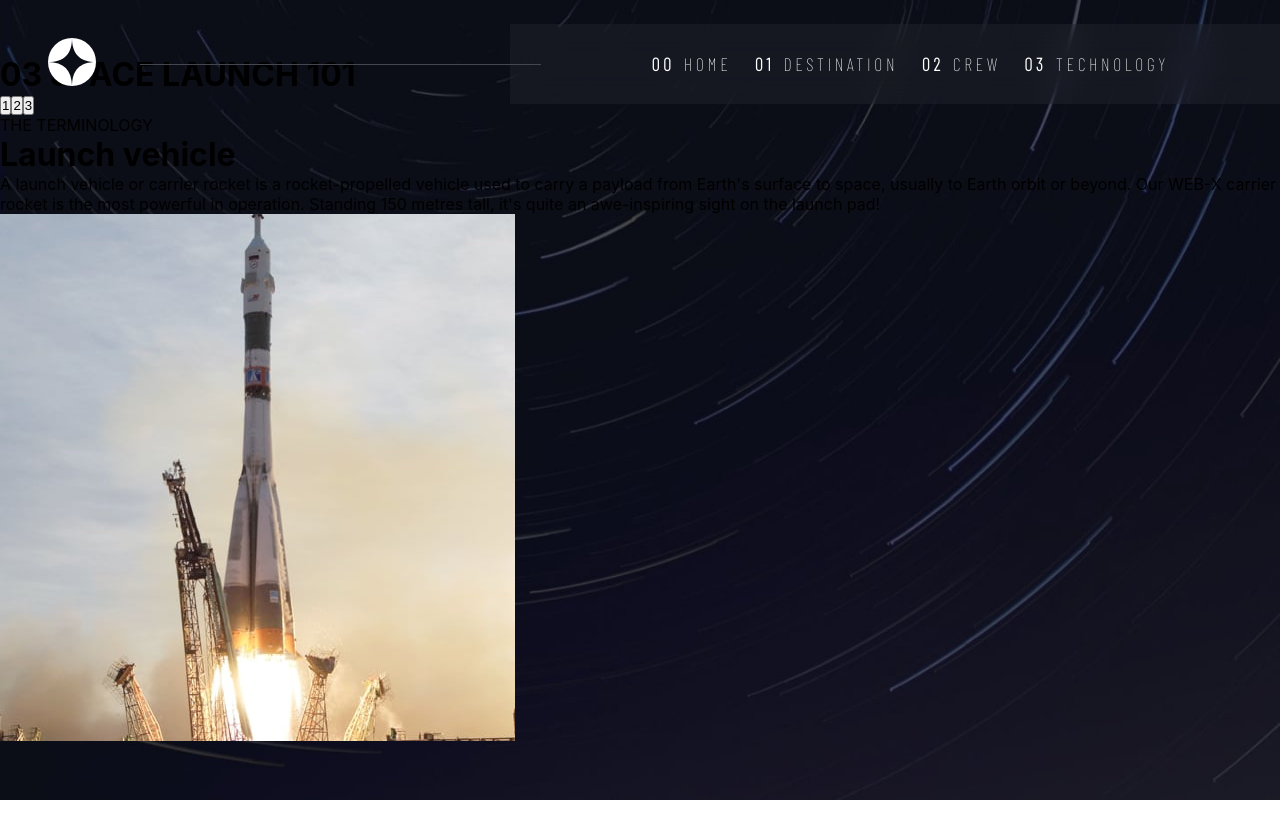
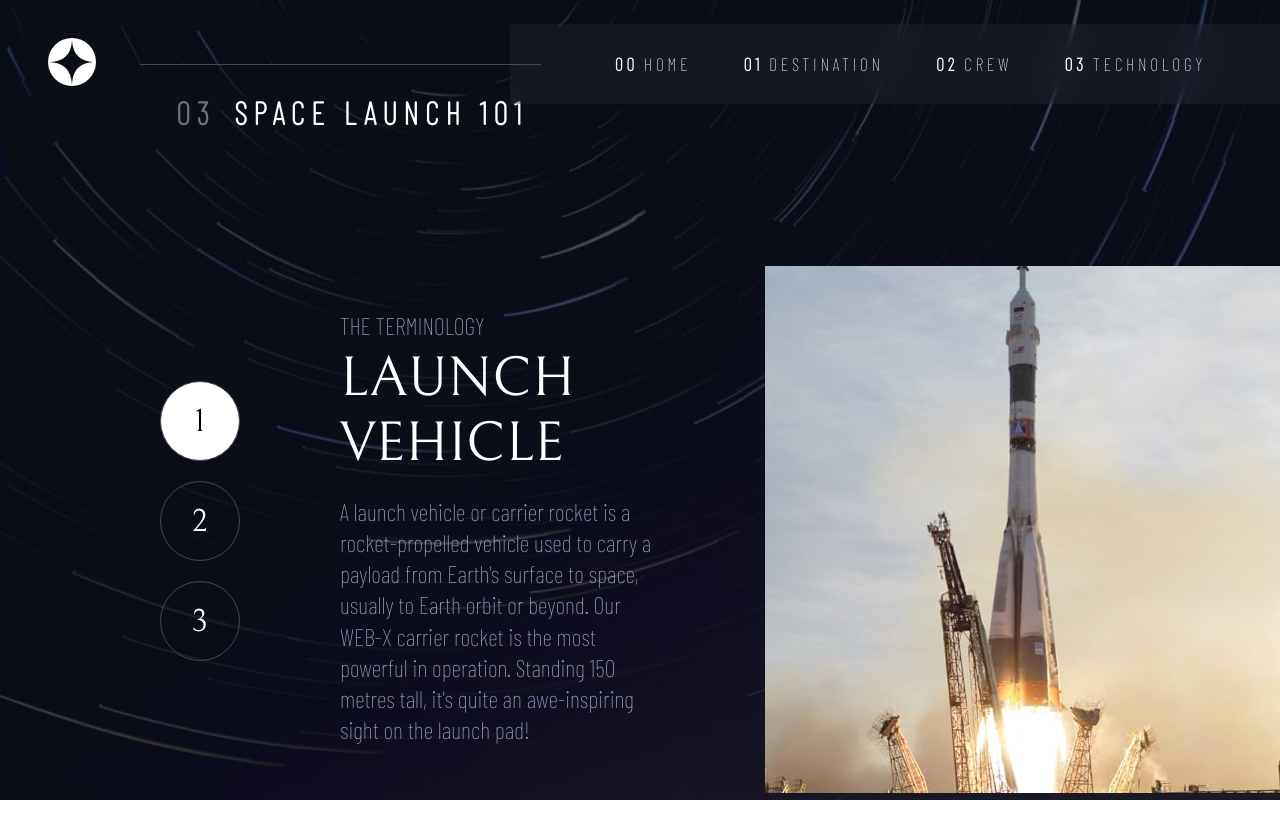
Before and after one commit to David-Chazoule/Space-Tourism, a React (Create React App) app in the folder spacetourism/: page /Technology in a window 1280 px wide. Shown: the top 838 px of the page. Before the commit the page ends 800 px from the top, so only its background shows below. Built offline with nearby package versions, Linux system fonts and the light colour scheme.

Commit message:
design crew page, modification navbar

```diff
--- a/spacetourism/src/components/crew/Crew.tsx
+++ b/spacetourism/src/components/crew/Crew.tsx
@@ -32,6 +32,7 @@ function Crew() {
 
   return (
     <div className="crew_container">
+      <div className="box">
       <div className="title-box">
         <h1 className="title-page">
           <span>02</span> MEET YOUR CREW
@@ -57,11 +58,14 @@ function Crew() {
             </div>
           </div>
           <div className="img-crew">
-            <img src={`${currentMember.images.png}`} alt="crew-img" />
+            <img className={`${currentIndex===0?"img-space":""}`} src={`${currentMember.images.png}`} alt="crew-img" />
           </div>
         </div>
       )}
     </div>
+
+      </div>
+
   );
 }
 
--- a/spacetourism/src/components/crew/_crew.scss
+++ b/spacetourism/src/components/crew/_crew.scss
@@ -24,19 +24,23 @@ background-image: url("../../assets/background/background-crew-desktop.jpg");
     background-image: url("../../assets/background/background-crew-mobile.jpg");
   }
 
+  .box {
+    display: flex;
+    flex-direction: column;
+    margin: 22vh 0 0 34vh;
+
     .title-box {
       display: flex;
       justify-content: flex-start;
       align-items: flex-start;
       width: 100%;
-    margin-top: 20vh;
 
       .title-page {
         font-family: $fontBarlow;
-     margin-left: 14vh;
+        letter-spacing: 0.2em;
         letter-spacing: 0.2em;
 
-     span{
+        span {
           color: #6f7074;
           margin-right: 6px;
         }
@@ -45,8 +49,8 @@ background-image: url("../../assets/background/background-crew-desktop.jpg");
 
     .member_container {
       display: grid;
-    margin: 0 20px 0 6vh;
-    grid-template-columns: 1fr 1fr;
+      margin: 3vh 0 0 0;
+      grid-template-columns: 1.2fr 1fr;
 
       //tablet
       @media screen and (max-width: 1070px) {
@@ -59,11 +63,12 @@ background-image: url("../../assets/background/background-crew-desktop.jpg");
       display: flex;
       flex-direction: column;
       justify-content: center;
-
+      width: 100%;
+      margin-top: 10vh 0 0 0;
 
       h2 {
         margin-top: 1vh;
-      font-family: $fontBarlow;
+        font-family: $fontBellefair;
         color: #6f7074;
         letter-spacing: 0.2em;
       }
@@ -73,11 +78,12 @@ background-image: url("../../assets/background/background-crew-desktop.jpg");
         font-family: $fontBellefair;
         letter-spacing: 0.2em;
         font-weight: 400;
+        margin-bottom: 2vh;
       }
 
       p {
         margin-top: 1vh;
-      width: 60%;
+        width: 70%;
         font-family: $fontBarlow;
         color: #a2a7c5;
         font-size: 1.5em;
@@ -91,10 +97,10 @@ background-image: url("../../assets/background/background-crew-desktop.jpg");
           border: none;
           border-radius: 50px;
           text-decoration: none;
-        width: 10px;
-        height: 10px;
+          width: 16px;
+          height: 16px;
           background-color: rgb(157, 151, 151);
-        margin: 10px 30px;
+          margin: 10px 20px 0 0;
         }
 
         .active {
@@ -104,9 +110,11 @@ background-image: url("../../assets/background/background-crew-desktop.jpg");
     }
     .img-crew {
       display: flex;
-
       align-items: center;
       justify-content: center;
-
+      .img-space {
+        width: 63%;
       }
     }
+  }
+}
--- a/spacetourism/src/components/navbar/Navbar.tsx
+++ b/spacetourism/src/components/navbar/Navbar.tsx
@@ -2,6 +2,7 @@ import { nav } from "../../data/nav";
 import { Link } from "react-router-dom";
 import { showMenuProps } from "../header/Header";
 import cross from "../../assets/shared/icon-close.svg";
+import { useState } from "react";
 
 interface NavItem {
   num: string;
@@ -9,7 +10,15 @@ interface NavItem {
   route: string;
 }
 
-function Navbar({ showMenu, handleMenu }: showMenuProps) {
+function Navbar({ handleMenu }: showMenuProps) {
+  const [activeIndex, setActiveIndex] = useState<number | null>(null);
+
+  const handleClick = (index: number) => {
+    setActiveIndex(index);
+  };
+
+
+
   return (
     <div className="navbar">
       <nav>
@@ -20,7 +29,10 @@ function Navbar({ showMenu, handleMenu }: showMenuProps) {
           {nav &&
             nav.map((elem: NavItem, index: number) => (
               <Link to={`/${elem.route}`} key={index}>
-                <li>
+                <li
+                  onClick={() => handleClick(index)}
+                  className={index === activeIndex ? "active" : ""}
+                >
                   <span>{elem.num}</span> {elem.nav}
                 </li>
               </Link>
--- a/spacetourism/src/components/navbar/_navbar.scss
+++ b/spacetourism/src/components/navbar/_navbar.scss
@@ -1,17 +1,24 @@
 .navbar {
   display: flex;
   width: 100%;
+  height: 100%;
 
   nav {
     display: flex;
     align-items: center;
     justify-content: center;
     width: 100%;
+    height: 100%;
+
+    @media screen and (max-width: 800px) {
+      align-items: start;
+    }
 
     ul {
       margin: 6px;
       display: flex;
-      width: 70%;
+      width: 80%;
+      height: 100%;
       align-items: center;
       justify-content: space-between;
 
@@ -25,6 +32,7 @@
         flex-direction: column;
         align-items: start;
         width: 100%;
+        height: auto;
       }
 
       .closing-box {
@@ -33,20 +41,27 @@
         //mobile
         @media screen and (max-width: 800px) {
           display: flex;
-          align-items: flex-end;
+          align-items: flex-start;
           justify-content: flex-end;
           width: 100%;
-          flex-grow: 1;
         }
       }
 
       li {
-        display: inline-block;
+        display: flex;
         text-decoration: none;
         color: white;
         font-family: $fontBarlow;
         font-size: 18px;
         letter-spacing: 0.2em;
+        width: 100%;
+        align-items: center;
+        justify-content: center;
+        height: 10vh;
+
+        &:hover {
+          border-bottom: 2px solid white;
+        }
 
         @media screen and (max-width: 800px) {
           margin: 10px;
@@ -56,8 +71,15 @@
 
         span {
           font-weight: 600;
-          margin-right: 2px;
+          margin-right: 6px;
         }
+      }
+
+      a {
+        text-decoration: none;
+      }
+      .active {
+        border-bottom: 2px solid white;
       }
     }
   }
--- a/spacetourism/src/components/technology/Technology.tsx
+++ b/spacetourism/src/components/technology/Technology.tsx
@@ -30,11 +30,12 @@ function Technology() {
   return (
     <div className="technology_container">
       <div className="technology-box">
-        <h1>
+        <h1 className="title-page">
           <span>03</span> SPACE LAUNCH 101{" "}
         </h1>
         {currentLaunch && (
           <div className="information-launch-box">
+            <div className="information-left">
             <div className="lanch-selector-box">
               {launch.map((_, index) => (
                 <button
@@ -48,8 +49,9 @@ function Technology() {
             </div>
             <div className="bio-lanch">
               <p>THE TERMINOLOGY</p>
-              <h1>{currentLaunch.name}</h1>
+              <h1>{currentLaunch.name.toUpperCase()}</h1>
               <p className="description">{currentLaunch.description}</p>
+            </div>
             </div>
             <div className="img-box">
               <img
--- a/spacetourism/src/components/technology/_technology.scss
+++ b/spacetourism/src/components/technology/_technology.scss
@@ -10,12 +10,108 @@
   justify-content: center;
 
   //tablet
-@media screen and (max-width: 1070px) {
-  background-image: url('../../assets/background/background-technology-tablet.jpg');
+  @media screen and (max-width: 1070px) {
+    background-image: url("../../assets/background/background-technology-tablet.jpg");
   }
 
   //mobile
   @media screen and (max-width: 800px) {
-    background-image: url('../../assets/background/background-technology-mobile.jpg');
+    background-image: url("../../assets/background/background-technology-mobile.jpg");
+  }
+
+  .technology-box {
+    display: flex;
+    flex-direction: column;
+    color: white;
+    margin-top: 8vh;
+    justify-content: center;
+
+    .title-page {
+      font-family: $fontBarlow;
+      letter-spacing: 0.2em;
+      margin: 10vh 22vh;
+
+      span {
+        color: #6f7074;
+        margin-right: 6px;
+      }
+    }
+
+    .information-launch-box {
+      display: grid;
+      width: 100%;
+      grid-template-columns: 1.5fr 1fr;
+      justify-content: center;
+      align-items: center;
+      justify-items: end;
+
+      .information-left {
+        display: flex;
+        align-items: center;
+        justify-content: center;
+        width: 100%;
+        padding: 10vh;
+        .lanch-selector-box {
+          display: flex;
+          flex-direction: column;
+          margin: 0 10vh;
+
+          button {
+            background-color: transparent;
+            color: white;
+            border: 1px solid #454750;
+            padding: 20px;
+            height: 80px;
+            width: 80px;
+            border-radius: 50%;
+            text-align: center;
+            align-items: center;
+            justify-content: center;
+            margin-bottom: 20px;
+            font-family: $fontBellefair;
+            font-size: 2em;
+            cursor: pointer;
+
+            &:hover {
+              background-color: white;
+              color: black;
+            }
+          }
+
+          .active {
+            background-color: white;
+            color: black;
+          }
+        }
+
+        .bio-lanch {
+          display: flex;
+          flex-direction: column;
+          width: 100%;
+          padding: 20px;
+
+          p {
+            font-family: $fontBarlow;
+            font-size: 1.5em;
+            width: 100%;
+            color: #a2a7c5;
+            margin-bottom: 6px;
+          }
+
+          h1 {
+            font-family: $fontBellefair;
+            font-size: 3.5em;
+            font-weight: 400;
+            margin-bottom: 20px;
+            letter-spacing: 0.3px;
+          }
+
+          .description {
+            font-size: 1.5em;
+            line-height: 1.3em;
+          }
+        }
+      }
+    }
   }
 }
--- a/spacetourism/src/data/nav.js
+++ b/spacetourism/src/data/nav.js
@@ -1,24 +1,22 @@
-
-
- export const nav =[
+export const nav = [
   {
     num: "00",
     nav: "HOME",
-      route: "Home"
+    route: "Home",
   },
   {
     num: "01",
     nav: "DESTINATION",
-      route: "Destination"
+    route: "Destination",
   },
   {
     num: "02",
     nav: "CREW",
-      route: "Crew"
+    route: "Crew",
   },
   {
     num: "03",
     nav: "TECHNOLOGY",
-      route: "Technology"
-    }
-  ]
+    route: "Technology",
+  },
+];
```
Lines whose indentation alone changed are shown as unchanged.
